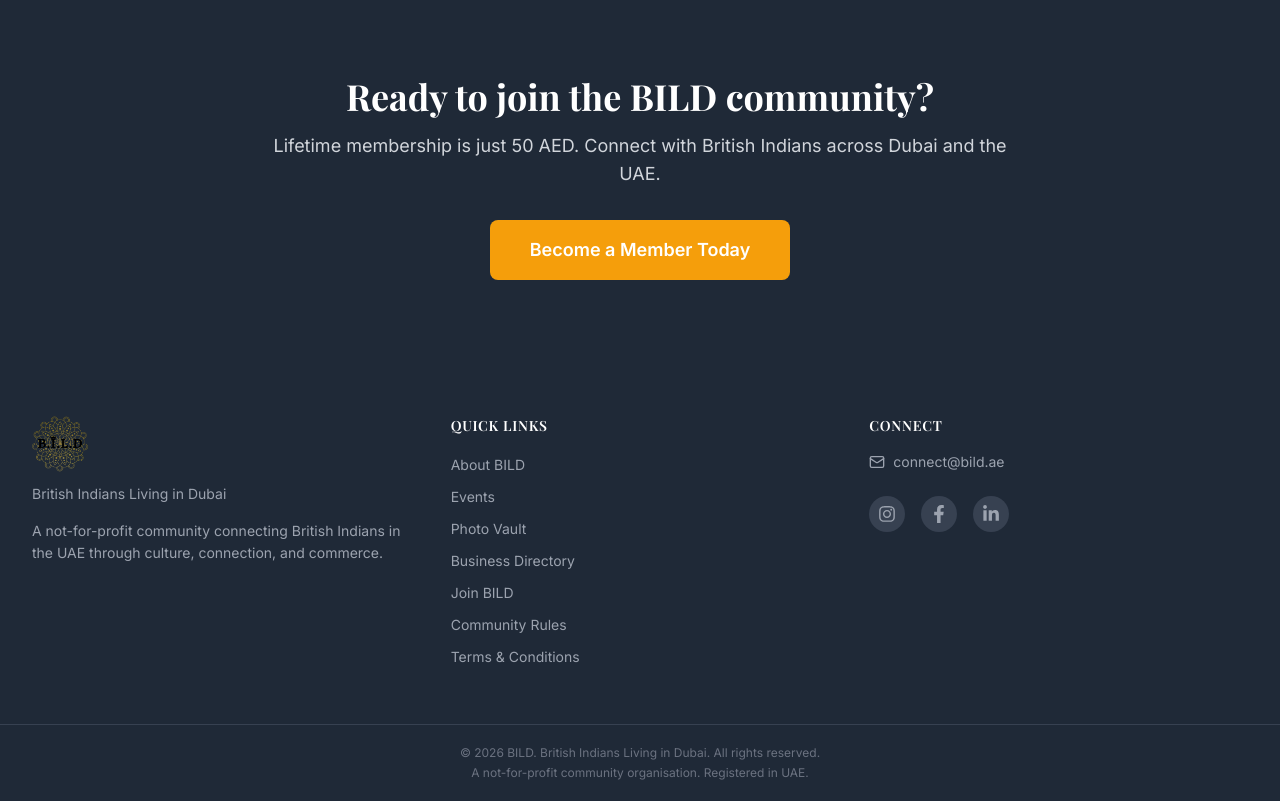
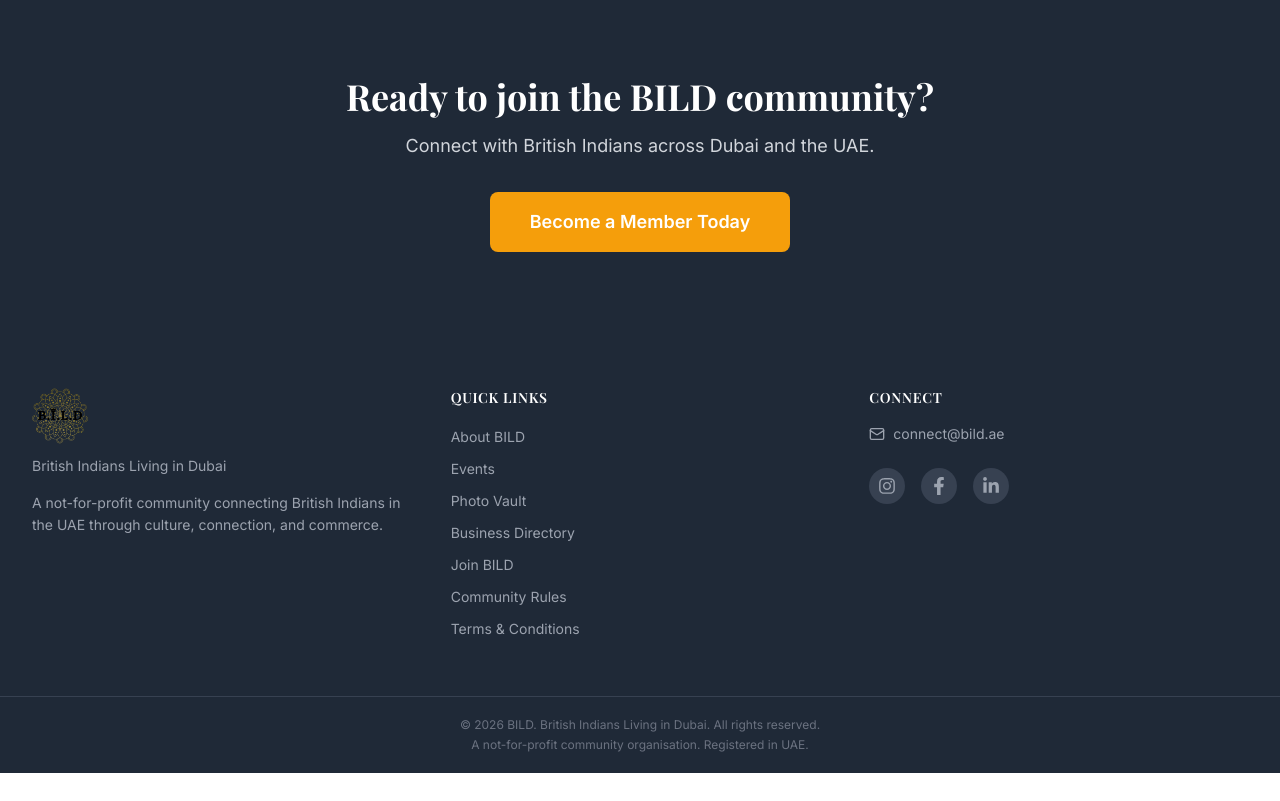
Before and after one commit to vjaswal9/bild-website, a Next.js app: page / in a window 1280 px wide. Shown: the part 3600-4401 px from the top of the page. After the commit the page ends 4373 px from the top, so only its background shows below. Built offline with nearby package versions, Linux system fonts and the light colour scheme.

Commit message:
Remove '50 AED' line from homepage join CTA

```diff
--- a/src/components/home/JoinCTA.tsx
+++ b/src/components/home/JoinCTA.tsx
@@ -9,7 +9,7 @@
           Ready to join the BILD community?
         </h2>
         <p className="text-gray-300 text-lg mb-8">
-          Lifetime membership is just {SITE_CONFIG.membershipFeeAED} AED. Connect with British Indians across Dubai and the UAE.
+          Connect with British Indians across Dubai and the UAE.
         </p>
         <Link
           href="/join"
```
